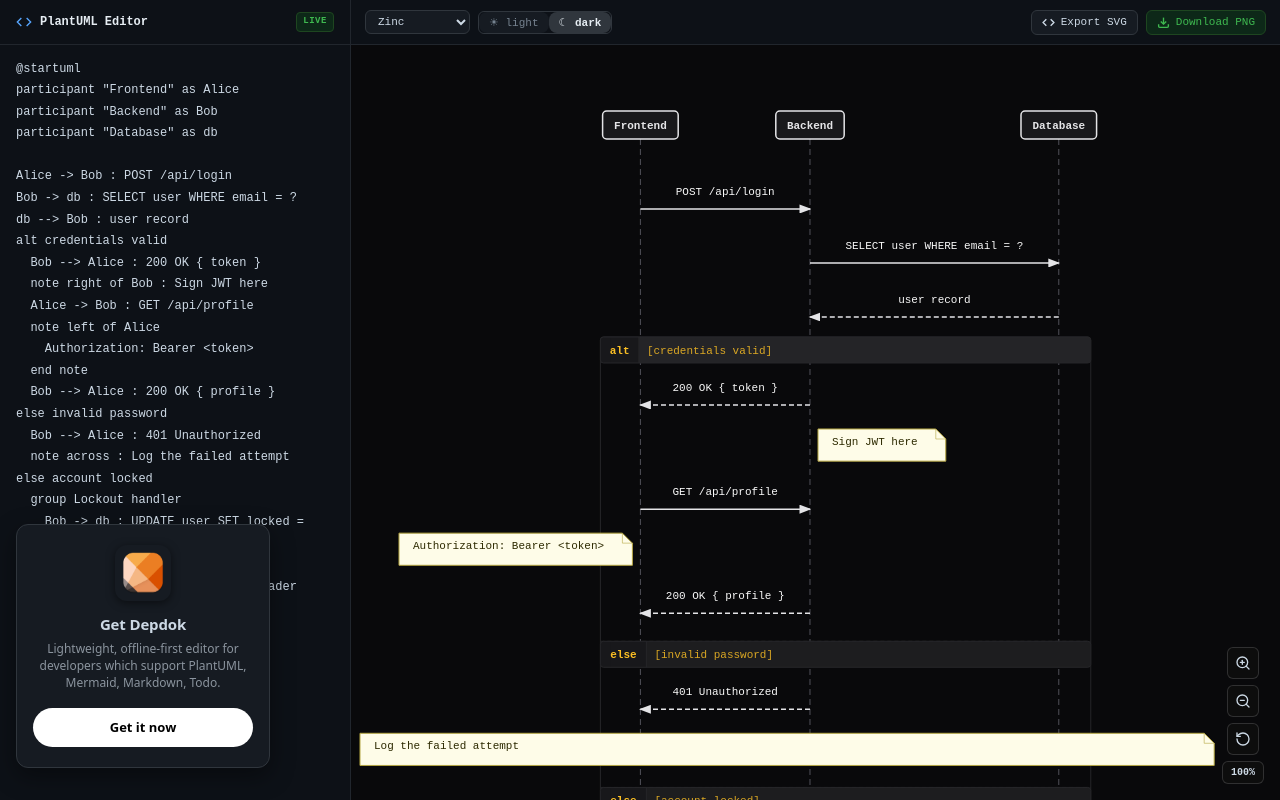
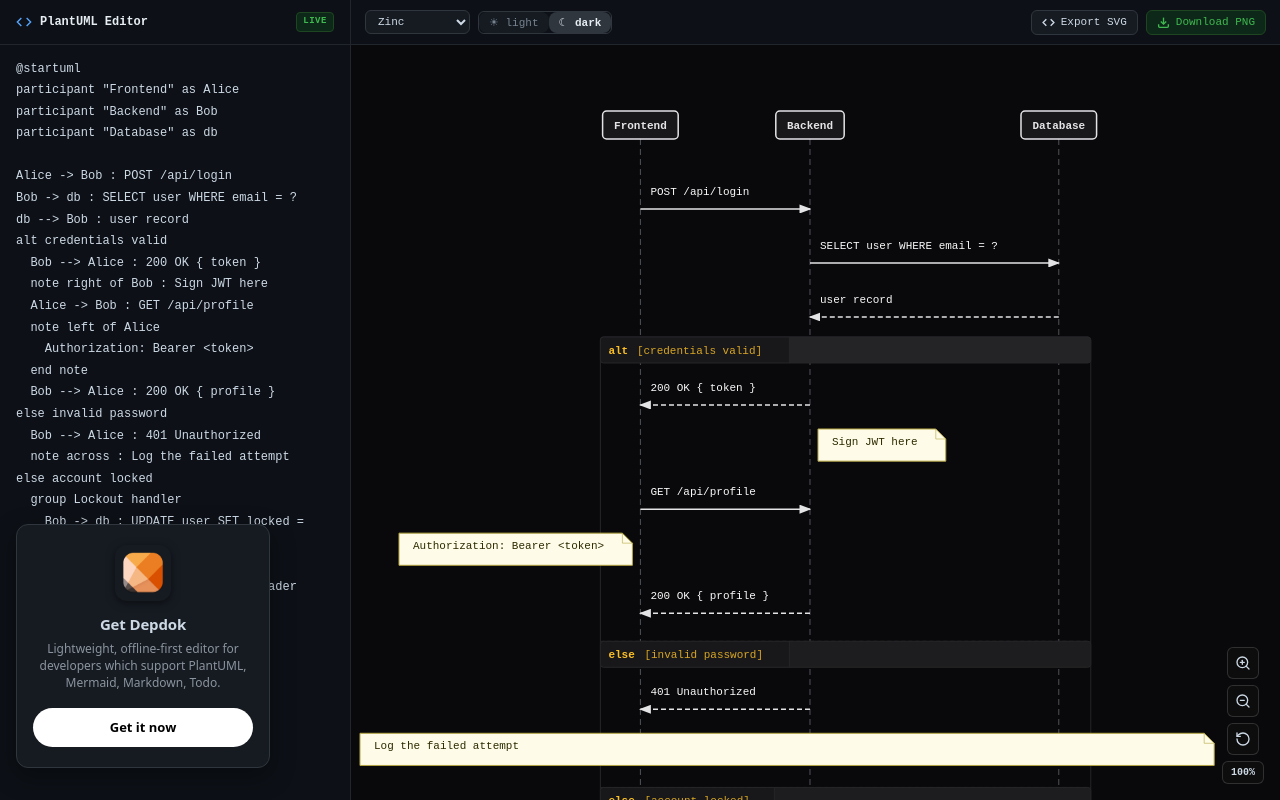
Before and after one commit to hudy9x/beautiful-plantuml, a React (Vite) app: page / in a window 1280 px wide. Built offline with nearby package versions, Linux system fonts and the light colour scheme.

Commit message:
refactor: update message and block header label positioning and layout logic

```diff
--- a/src/beautiful-plantuml/main.tsx
+++ b/src/beautiful-plantuml/main.tsx
@@ -81,6 +81,21 @@ function getBlockBounds(s: StatementNode, aliasToX: Record<string, number>, diag
       if (st.type === "MESSAGE") {
         if (aliasToX[st.from] !== undefined) update(aliasToX[st.from]);
         if (aliasToX[st.to] !== undefined) update(aliasToX[st.to]);
+
+        // Ensure block expands to wrap long message labels
+        const labelW = st.label ? st.label.length * 6.5 : 0;
+        if (st.from === st.to && aliasToX[st.from] !== undefined) {
+          const cx = aliasToX[st.from];
+          update(cx + 36);               // SELF_LOOP_W is 36
+          update(cx + 10 + labelW);      // Left-aligned self arrow label
+        } else if (st.from !== st.to && st.label) {
+          const fx = aliasToX[st.from] ?? 0;
+          const tx = aliasToX[st.to] ?? 0;
+          const midX = (fx + tx) / 2;
+          update(midX - labelW / 2 - 8); // Text is centered
+          update(midX + labelW / 2 + 8);
+        }
+
       } else if (st.type === "NOTE") {
         if (st.p1 && aliasToX[st.p1] !== undefined) update(aliasToX[st.p1]);
         if (st.p2 && aliasToX[st.p2] !== undefined) update(aliasToX[st.p2]);
@@ -118,6 +133,26 @@ function drawStmt(s: StatementNode, y: number, ctx: DrawCtx, depth: number): { n
     const bounds = getBlockBounds(s, aliasToX, diagramX1, diagramX2, depth);
     bx1 = bounds.bx1;
     bx2 = bounds.bx2;
+
+    let maxTitleW = 0;
+    if (s.type === "ALT_BLOCK") {
+      s.branches.forEach((b, bi) => {
+        const kw = bi === 0 ? "alt" : "else";
+        const cond = b.condition ? `[${b.condition}]` : "[else]";
+        const tagW = kw.length * 7.5 + (cond.length * 7.5 + 8) + 16;
+        maxTitleW = Math.max(maxTitleW, tagW);
+      });
+    } else {
+      const kw = s.type === "GROUP_BLOCK" ? "group" : "loop";
+      const cond = s.label;
+      const tagW = kw.length * 7.5 + (cond ? cond.length * 7.5 + 8 : 0) + 16;
+      maxTitleW = tagW;
+    }
+
+    // Expand the bounding box to fully envelope the title frame if it spills over
+    if (bx2 - bx1 < maxTitleW) {
+      bx2 = bx1 + maxTitleW;
+    }
   }
   const bw = bx2 - bx1;
 
--- a/src/beautiful-plantuml/renderer/elements.tsx
+++ b/src/beautiful-plantuml/renderer/elements.tsx
@@ -110,7 +110,6 @@ export function MessageArrow({ x1, y, x2, rawLabel, autoNum, idx, node }:
   if (autoNum !== null && lines.length === 0) lines.push(`${autoNum}.`);
   else if (autoNum !== null) lines[0] = `${autoNum}. ${lines[0]}`;
 
-  const mid = (x1 + x2) / 2;
   const nExtra = Math.max(0, lines.length - 1);
   const rowH = MSG_H + nExtra * MSG_LINE_H;
   const arrowY = y + rowH - MSG_ARROW_BOT;
@@ -123,8 +122,8 @@ export function MessageArrow({ x1, y, x2, rawLabel, autoNum, idx, node }:
 
       {lines.map((l, i) => l ? (
         <text key={i}
-          x={mid} y={y + MSG_LABEL_OFF + i * MSG_LINE_H}
-          textAnchor="middle" fontSize={11} fill={C.text}
+          x={Math.min(x1, x2) + 10} y={y + MSG_LABEL_OFF + i * MSG_LINE_H}
+          textAnchor="start" fontSize={11} fill={C.text}
           className="message-label">{l}</text>
       ) : null)}
       <line
@@ -172,7 +171,7 @@ export function SelfArrow({ cx, y, rawLabel, autoNum, idx, arrowBack, node }:
 
   const dash = ap.dashed ? "5,3" : undefined;
 
-  const labelX = cx + SELF_LOOP_W + 8;
+  const labelX = cx + 10;
   const labelH = lines.length > 0 ? MSG_LABEL_OFF + lines.length * MSG_LINE_H + SELF_LOOP_GAP : MSG_LABEL_OFF;
   const loopTop = y + labelH;
   const loopBot = loopTop + SELF_LOOP_H;
@@ -280,7 +279,9 @@ export function BlockHeader({ x, y, w, keyword, condition, stroke, headerFill, l
     stroke: string; headerFill: string; labelColor: string;
     nodeId?: string;
   }) {
-  const tagW = keyword.length * 7.5 + 16;
+  const kwW = keyword.length * 7.5;
+  const condW = condition ? condition.length * 7.5 + 8 : 0;
+  const tagW = kwW + condW + 16;
   return (
     <g className={`block-header block-header-${keyword}`} data-id={nodeId} style={nodeId ? { cursor: "pointer" } : undefined}>
       {/* Solid background covers lifeline under header */}
@@ -304,12 +305,14 @@ export function BlockHeader({ x, y, w, keyword, condition, stroke, headerFill, l
       {/* Outer border for the entire header (drawn last so its stroke remains perfectly intact) */}
       <rect x={x} y={y} width={w} height={BLOCK_HDR_H}
         fill="none" stroke={stroke} strokeWidth={1} rx={3} />
-      <text x={x + tagW / 2} y={y + BLOCK_HDR_H / 2 + 4} textAnchor="middle"
+      <text x={x + 8} y={y + BLOCK_HDR_H / 2 + 4} textAnchor="start"
         fontSize={11} fontWeight="bold" fontFamily="monospace"
         fill={labelColor} className="block-keyword">{keyword}</text>
-      <text x={x + tagW + 8} y={y + BLOCK_HDR_H / 2 + 4}
-        fontSize={11} fill={labelColor} opacity={0.85}
-        className="block-condition">{condition}</text>
+      {condition && (
+        <text x={x + 8 + kwW + 6} y={y + BLOCK_HDR_H / 2 + 4}
+          fontSize={11} fill={labelColor} opacity={0.85}
+          className="block-condition">{condition}</text>
+      )}
     </g>
   );
 }
```
